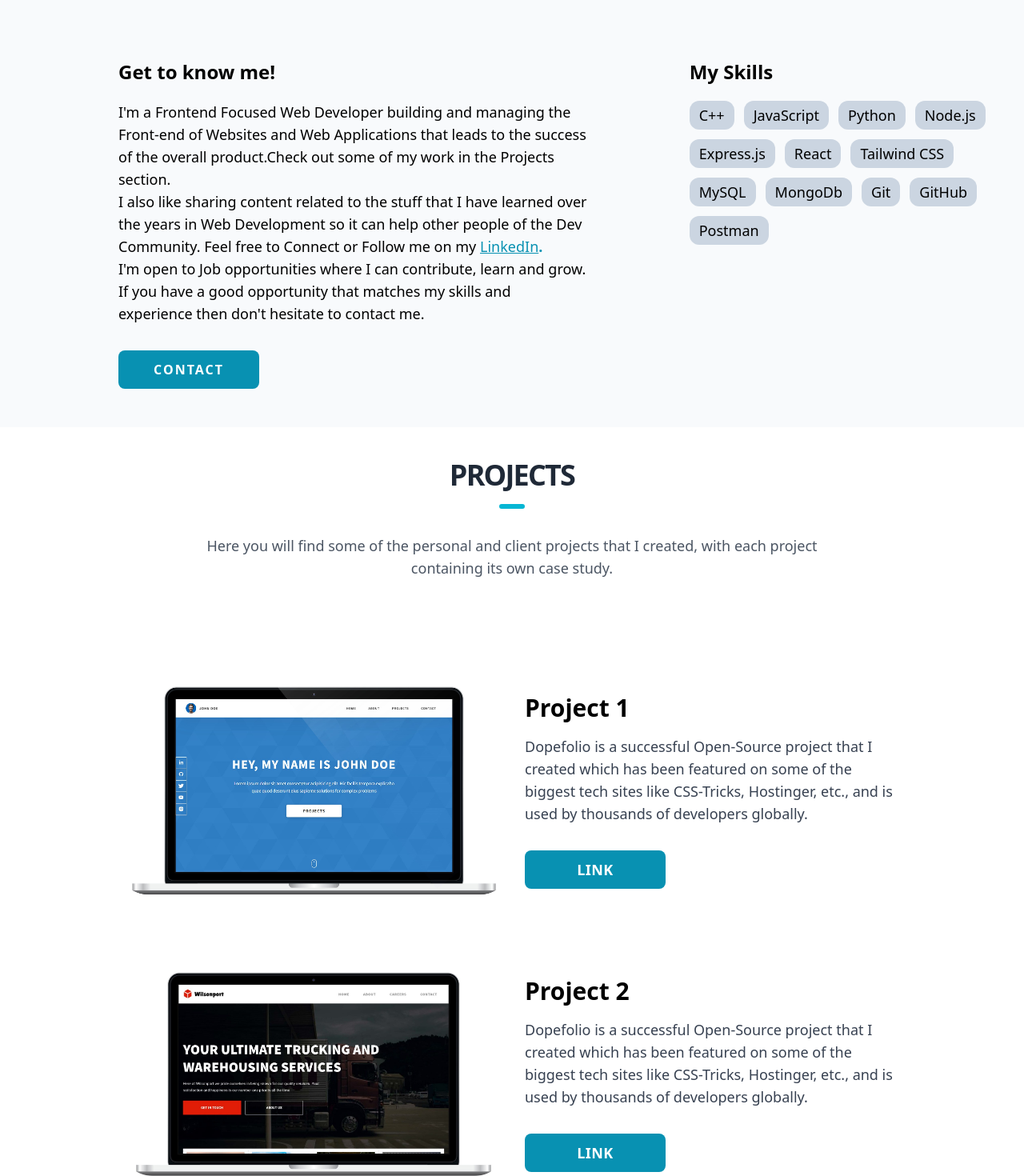
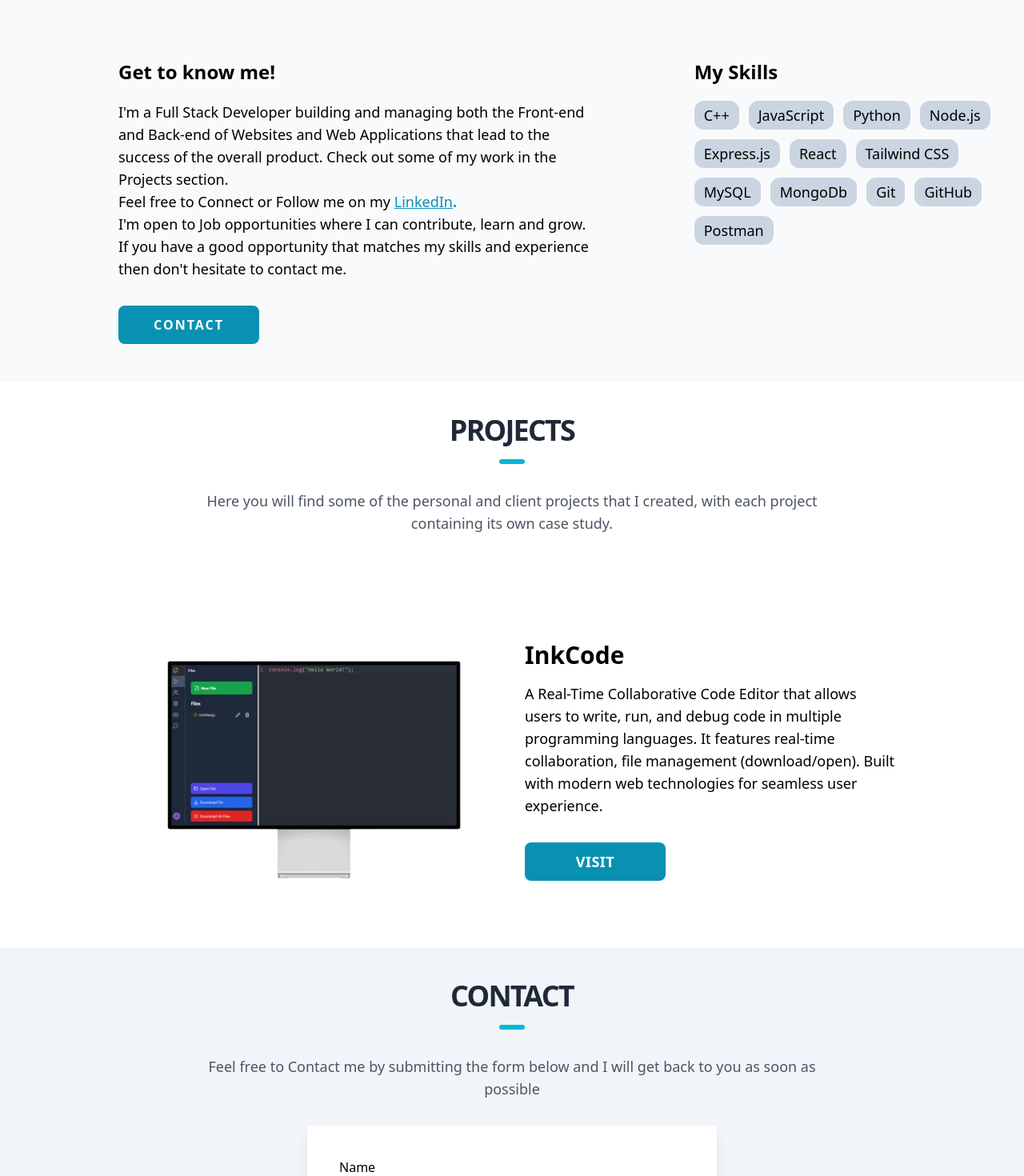
Before and after one commit to ayushh089/my-portfolio, a React (Vite) app: page / in a window 1280 px wide. Shown: the part 1140-2610 px from the top of the page at 80% size. Built offline with nearby package versions, Linux system fonts and the light colour scheme.

Commit message:
project-update

```diff
--- a/src/components/About.jsx
+++ b/src/components/About.jsx
@@ -16,16 +16,13 @@ function About() {
           <div className="font-bold text-2xl">Get to know me!</div>
           <div className="mt-5 text-lg font-normal text-wrap">
             <div className="font-thin">
-              I'm a Frontend Focused Web Developer building and managing the
-              Front-end of Websites and Web Applications that leads to the
-              success of the overall product.Check out some of my work in the
-              Projects section.
+              I'm a Full Stack Developer building and managing both the
+              Front-end and Back-end of Websites and Web Applications that lead
+              to the success of the overall product. Check out some of my work
+              in the Projects section.
             </div>
             <div className="font-thin">
-              I also like sharing content related to the stuff that I have
-              learned over the years in Web Development so it can help other
-              people of the Dev Community. Feel free to Connect or Follow me on
-              my{" "}
+              Feel free to Connect or Follow me on my{" "}
               <a
                 href="https://www.linkedin.com/in/guptaayush1280"
                 target="_blank"
@@ -40,6 +37,7 @@ function About() {
               experience then don't hesitate to contact me.
             </div>
           </div>
+          <a href="#contact">
             <div className="inline-block mt-8">
               <button
                 className="bg-cyan-600 text-white font-semibold rounded-lg mb-12
@@ -55,6 +53,7 @@ function About() {
                 Contact
               </button>
             </div>
+          </a>
         </div>
         <div className="mt-10 lg:mt-0 flex flex-col lg:max-w-[50%] lg:ml-32">
           <div className="font-bold text-2xl">My Skills</div>
--- a/src/components/Footer.jsx
+++ b/src/components/Footer.jsx
@@ -1,4 +1,4 @@
-import React from 'react';
+import React from "react";
 import { BsLinkedin, BsTwitter, BsGithub } from "react-icons/bs";
 
 function Footer() {
@@ -12,17 +12,15 @@ function Footer() {
               Ayush Gupta
             </h3>
             <p className="text-sm md:text-base max-w-sm font-thin">
-              A Frontend focused Web Developer building the Frontend of
-              Websites and Web Applications that leads to the success of the
+              A Full Stack Web Developer building both the Frontend and Backend
+              of Websites and Web Applications that leads to the success of the
               overall product.
             </p>
           </div>
 
           {/* Right Section - Social Links */}
           <div className="text-left md:text-left">
-            <h3 className="text-xl md:text-2xl font-extrabold mb-4">
-              SOCIAL
-            </h3>
+            <h3 className="text-xl md:text-2xl font-extrabold mb-4">SOCIAL</h3>
             <div className="flex justify-start md:justify-start space-x-4">
               <a
                 href="https://www.linkedin.com/in/guptaayush1280"
--- a/src/components/Home.jsx
+++ b/src/components/Home.jsx
@@ -76,9 +76,8 @@ function Home() {
             </div>
           </a>
           <a
-            href="https://drive.google.com/file/d/1ry_FvZvdb5Y-CbKECxRDMm-AXtRM3zjO/view?usp=sharing"
-            target="_blank"
-          >
+            href="https://drive.google.com/drive/folders/1ZiuVvOiHp4q5sxfyHet8XZVqGDmZI36p?usp=sharingFvZvdb5Y-CbKECxRDMm-AXtRM3zjO/view?usp=sharing"
+            target="_blank">
             <div className="inline-block mt-10 resume-button sm:ml-10">
               <button
                 className="bg-cyan-600 text-white font-semibold rounded-lg
--- a/src/components/Project.jsx
+++ b/src/components/Project.jsx
@@ -19,21 +19,25 @@ function Project() {
       </p>
 
       <div className="flex flex-col mt-32 justify-center px-4 md:px-36">
-        {Object.keys(projectsData.projects).map((key, index) => (
+        {Object.keys(projectsData.projects).map((key, index) =>
+          projectsData.projects[key].map((project, idx) => (
             <div
-            key={index}
+              key={`${index}-${idx}`}
               className="flex flex-col sm:flex-row sm:items-center mb-20"
             >
               <div className="w-full sm:w-1/2">
                 <img src={images[key]} alt={key} className="w-full h-auto" />
               </div>
               <div className="flex flex-col justify-center items-center sm:items-start sm:justify-start mt-8 sm:mt-0 sm:ml-8 w-full sm:w-1/2">
-              <h2 className=" text-3xl font-bold mb-4">Project {index + 1}</h2>
-              <p className="text-gray-700 text-lg mb-8 font-thin">
-                {projectsData.projects[key]}
+                <h2 className=" text-3xl font-bold mb-4">{project.name}</h2>
+                <p className="text-black-950 text-lg mb-8">
+                  {project.desc}
                 </p>
                 <div className="inline-block">
-                <button
+                  <a
+                    href={project.link}
+                    target="_blank"
+                    rel="noopener noreferrer"
                     className="bg-cyan-600 text-white font-semibold rounded-lg w-44 h-12
                       text-lg flex items-center justify-center
                       tracking-wide uppercase
@@ -41,12 +45,13 @@ function Project() {
                       hover:bg-cyan-700 focus:outline-none focus:ring-2 focus:ring-cyan-500 focus:ring-opacity-50
                       transform hover:scale-105"
                   >
-                  LINK
-                </button>
+                    Visit
+                  </a>
                 </div>
               </div>
             </div>
-        ))}
+          ))
+        )}
       </div>
     </section>
   );
--- a/src/components/projectDetails.json
+++ b/src/components/projectDetails.json
@@ -1,7 +1,11 @@
 {
-    "projects": {
-      "p1": "Dopefolio is a successful Open-Source project that I created which has been featured on some of the biggest tech sites like CSS-Tricks, Hostinger, etc., and is used by thousands of developers globally.",
-      "p2": "Dopefolio is a successful Open-Source project that I created which has been featured on some of the biggest tech sites like CSS-Tricks, Hostinger, etc., and is used by thousands of developers globally.",
-      "p3": "Dopefolio is a successful Open-Source project that I created which has been featured on some of the biggest tech sites like CSS-Tricks, Hostinger, etc., and is used by thousands of developers globally."
-    }
+  "projects": {
+    "p1": [
+      {
+        "name": "InkCode",
+        "desc": "A Real-Time Collaborative Code Editor that allows users to write, run, and debug code in multiple programming languages. It features real-time collaboration, file management (download/open). Built with modern web technologies for seamless user experience.",
+        "link": "https://ink-code-frontend.vercel.app"
+      }
+    ]
   }
+}
```
Also changed, not shown: src/assets/p1.jpeg. Lines whose indentation alone changed are shown as unchanged.
